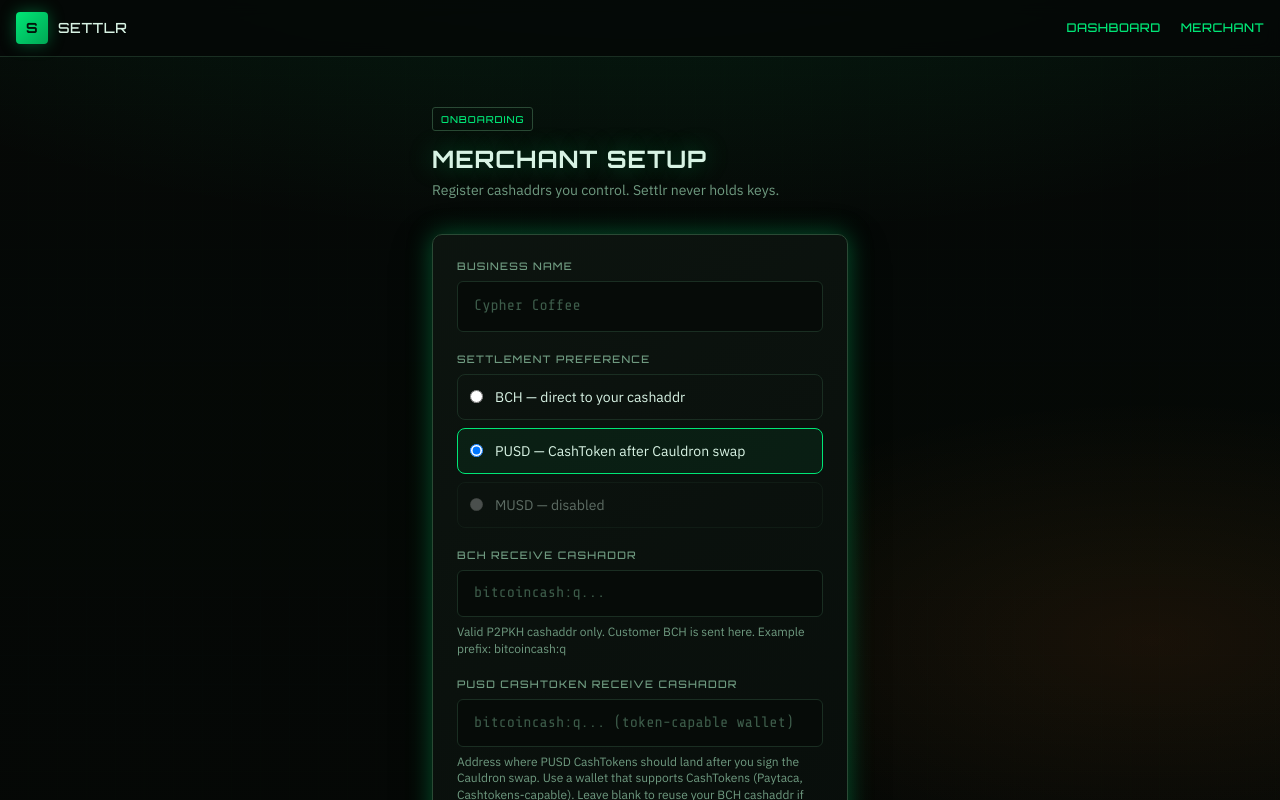
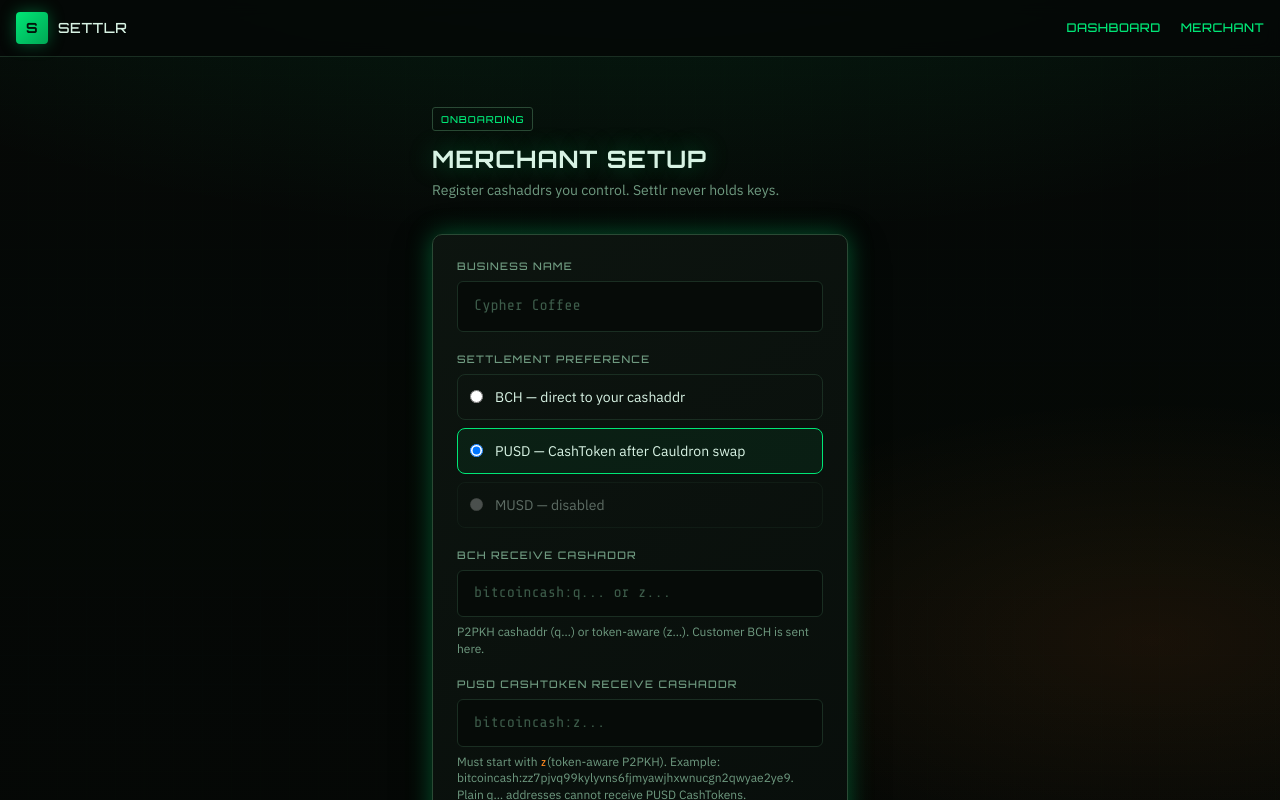
Before and after one commit to alberdioni8406/settlr, a Next.js app: page /merchant in a window 1280 px wide. Both pictures are taken after a click on the label "PUSD — CashToken after Cauldron swap". Shown: the top 800 px of the page. Built offline with nearby package versions, Linux system fonts and the light colour scheme.

Commit message:
Improve address input placeholders and hints
Updated placeholder texts and hints for BCH and PUSD address inputs to clarify address formats and requirements.

```diff
--- a/src/app/merchant/page.tsx
+++ b/src/app/merchant/page.tsx
@@ -59,7 +59,7 @@ export default function MerchantPage() {
           bchAddress: bchAddress.trim(),
           pusdAddress:
             settlement === 'PUSD'
-              ? (pusdAddress.trim() || bchAddress.trim())
+              ? pusdAddress.trim() || undefined
               : pusdAddress.trim() || undefined,
           defaultSettlement: settlement,
         }),
@@ -211,13 +211,13 @@ export default function MerchantPage() {
                   setFieldError(null);
                   setError(null);
                 }}
-                placeholder="bitcoincash:q..."
+                placeholder="bitcoincash:q... or z..."
                 spellCheck={false}
                 autoComplete="off"
               />
               <p className="hint">
-                Valid P2PKH cashaddr only. Customer BCH is sent here. Example
-                prefix: bitcoincash:q
+                P2PKH cashaddr (q…) or token-aware (z…). Customer BCH is sent
+                here.
               </p>
             </div>
 
@@ -236,15 +236,15 @@ export default function MerchantPage() {
                     setFieldError(null);
                     setError(null);
                   }}
-                  placeholder="bitcoincash:q... (token-capable wallet)"
+                  placeholder="bitcoincash:z..."
                   spellCheck={false}
                   autoComplete="off"
                 />
                 <p className="hint">
-                  Address where PUSD CashTokens should land after you sign the
-                  Cauldron swap. Use a wallet that supports CashTokens
-                  (Paytaca, Cashtokens-capable). Leave blank to reuse your BCH
-                  cashaddr if that wallet is token-aware.
+                  Must start with <span className="mono text-[var(--orange)]">z</span>
+                  (token-aware P2PKH). Example:
+                  bitcoincash:zz7pjvq99kylyvns6fjmyawjhxwnucgn2qwyae2ye9.
+                  Plain q… addresses cannot receive PUSD CashTokens.
                 </p>
               </div>
             )}
```
